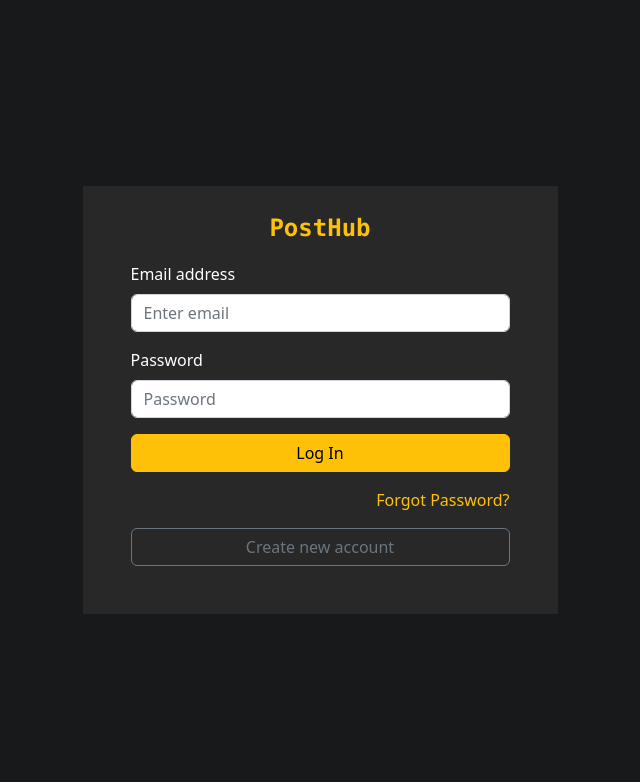
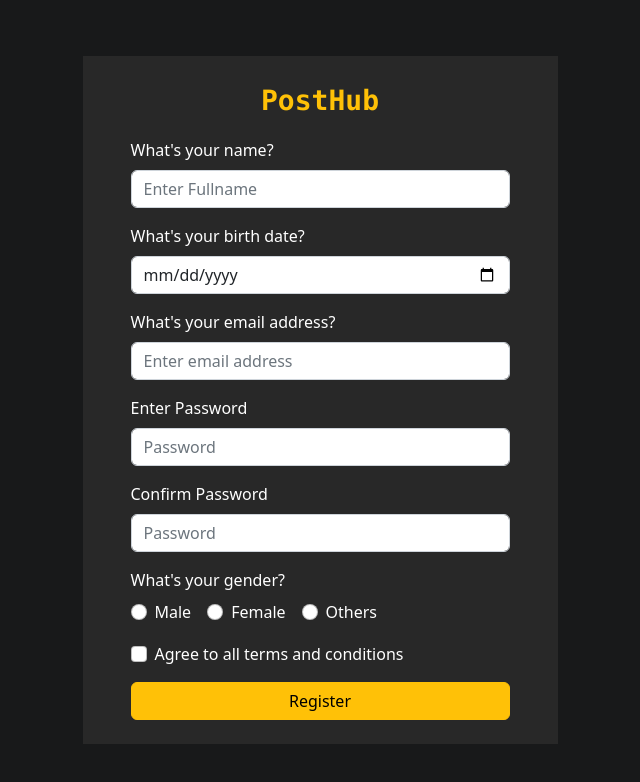
Before and after one commit to bmqube/PostHub, a React (Create React App) app in the folder client/: page /register in a window 1280 px wide. Shown: the top 782 px of the page, without its empty margins (320-960 px from the left). Built offline with nearby package versions, Linux system fonts and the light colour scheme; no server answers.

Commit message:
Redesigned the register page

```diff
--- a/client/package.json
+++ b/client/package.json
@@ -10,6 +10,7 @@
     "react": "^18.2.0",
     "react-bootstrap": "^2.7.0",
     "react-dom": "^18.2.0",
+    "react-router-dom": "^6.8.1",
     "react-scripts": "5.0.1",
     "socket.io-client": "^4.5.4",
     "web-vitals": "^2.1.4"
--- a/client/src/App.js
+++ b/client/src/App.js
@@ -2,7 +2,7 @@ import logo from './logo.svg';
 import './App.css';
 import { io } from "socket.io-client";
 
-const socket = io("http://localhost:8000");
+// const socket = io("http://localhost:8000");
 
 function App() {
   return (
--- a/client/src/components/Header.jsx
+++ b/client/src/components/Header.jsx
@@ -3,7 +3,7 @@ import Navbar from "react-bootstrap/Navbar";
 
 export default function Header() {
   return (
-    <p className="mt-4 text-warning fw-bold fs-4 font-monospace text-center ">
+    <p className="mt-4 text-warning fw-bold fs-3 font-monospace text-center ">
       PostHub
     </p>
   );
--- a/client/src/index.css
+++ b/client/src/index.css
@@ -29,6 +29,10 @@ code {
     monospace;
 }
 
+/* .btn-outline-warning .text-white:hover {
+  color: black !important;
+} */
+
 /*
 #18191a
 #282828
--- a/client/src/index.js
+++ b/client/src/index.js
@@ -6,12 +6,17 @@ import reportWebVitals from './reportWebVitals';
 import Login from './screens/Login';
 import 'bootstrap/dist/css/bootstrap.min.css';
 import Register from './screens/Register';
+import { BrowserRouter, Route, Routes } from 'react-router-dom';
 
 const root = ReactDOM.createRoot(document.getElementById('root'));
 root.render(
-  <React.StrictMode>
-    <Login />
-  </React.StrictMode>
+  <BrowserRouter>
+    <Routes>
+      <Route path="/" element={<App />} />
+      <Route path="/register" element={<Register />} />
+      <Route path="/login" element={<Login />} />
+    </Routes>
+  </BrowserRouter>
 );
 
 // If you want to start measuring performance in your app, pass a function
--- a/client/src/screens/Login.jsx
+++ b/client/src/screens/Login.jsx
@@ -4,15 +4,34 @@ import Col from "react-bootstrap/Col";
 import Form from "react-bootstrap/Form";
 import Button from "react-bootstrap/Button";
 import Header from "../components/Header";
+import { useState } from "react";
+import { Alert } from "react-bootstrap";
 
 function Login() {
+  const [alertClass, setAlertClass] = useState("d-none");
+  const [alertMessage, setAlertMessage] = useState("Message");
+  const [alertVariant, setAlertVariant] = useState("danger");
+
+  const showAlert = (variant, message) => {
+    setAlertClass("d-block");
+    setAlertMessage(message);
+    setAlertVariant(variant);
+  };
   return (
     <Container>
       <Row
         className="justify-content-center align-items-center"
         style={{ minHeight: "100vh" }}
       >
-        <Col sm="5" className="level1 px-5">
+        <Alert
+          variant={alertVariant}
+          className={alertClass}
+          onClose={() => setAlertClass("d-none")}
+          dismissible
+        >
+          {alertMessage}
+        </Alert>
+        <Col xs="10" md="8" lg="6" xl="5" className="level1 px-5">
           <Header />
           <Form className="mt-3">
             <Form.Group className="mb-3" controlId="formBasicEmail">
@@ -42,11 +61,8 @@ function Login() {
             <p>or</p>
           </div> */}
           <div className="d-grid gap-2 mb-5">
-            <Button variant="outline-secondary" type="submit">
-              <a
-                className="text-decoration-none text-secondary"
-                href="/register"
-              >
+            <Button variant="outline-warning" type="submit">
+              <a className="text-decoration-none text-white" href="/register">
                 Create new account
               </a>
             </Button>
--- a/client/src/screens/Register.jsx
+++ b/client/src/screens/Register.jsx
@@ -1,3 +1,5 @@
+import { useState } from "react";
+import { Alert } from "react-bootstrap";
 import Button from "react-bootstrap/Button";
 import Col from "react-bootstrap/esm/Col";
 import Container from "react-bootstrap/esm/Container";
@@ -6,45 +8,179 @@ import Form from "react-bootstrap/Form";
 import Header from "../components/Header";
 
 function Register() {
+  const [fullname, setFullname] = useState("");
+  const [emailAddress, setEmailAddress] = useState("");
+  const [password, setPassword] = useState("");
+  const [password2, setPassword2] = useState("");
+  const [birthdate, setBirthdate] = useState("");
+  const [gender, setGender] = useState("");
+  const [checked, setChecked] = useState(false);
+  const [alertClass, setAlertClass] = useState("d-none");
+  const [alertMessage, setAlertMessage] = useState("Message");
+  const [alertVariant, setAlertVariant] = useState("danger");
+
+  const showAlert = (variant, message) => {
+    setAlertClass("d-block");
+    setAlertMessage(message);
+    setAlertVariant(variant);
+  };
+
+  const register = (e) => {
+    e.preventDefault();
+
+    if (
+      !fullname ||
+      !emailAddress ||
+      !password ||
+      !password2 ||
+      !birthdate ||
+      !birthdate ||
+      !gender
+    ) {
+      showAlert("danger", "Please fill up all fields");
+    }
+
+    if (!checked) {
+      showAlert("danger", "You have to accept the terms and conditions");
+    }
+
+    if (password !== password2) {
+      showAlert("danger", "Passwords didn't match");
+    }
+
+    const data = {
+      fullname: fullname,
+      email: emailAddress,
+      password: password,
+      birthdate: birthdate,
+      gender: gender,
+    };
+    console.log(data);
+  };
+
+  //onClose={() => setShow(false)} dismissible
+
   return (
     <Container>
-      <Row className="justify-content-center">
-        <Col sm="4">
+      <Row
+        className="justify-content-center align-items-center"
+        style={{ minHeight: "100vh" }}
+      >
+        <Alert
+          variant={alertVariant}
+          className={alertClass}
+          onClose={() => setAlertClass("d-none")}
+          dismissible
+        >
+          {alertMessage}
+        </Alert>
+
+        <Col xs="10" md="8" lg="6" xl="5" className="level1 px-5">
           <Header />
-          <Form>
+          <Form
+            onChange={() => {
+              setAlertClass("d-none");
+            }}
+          >
             <Form.Group className="mb-3" controlId="formBasicFullname">
-              <Form.Label>What's your name?</Form.Label>
-              <Form.Control type="text" placeholder="Enter Fullname" />
+              <Form.Label className="text-white">What's your name?</Form.Label>
+              <Form.Control
+                type="text"
+                onChange={(e) => {
+                  setFullname(e.target.value);
+                }}
+                placeholder="Enter Fullname"
+              />
             </Form.Group>
-            <div key={`inline-radio`} className="mb-3">
-              {["Male", "Female", "Others"].map((gender) => {
-                <Form.Check
-                  inline
-                  label=":D"
-                  name="group1"
-                  type="radio"
-                  id={`inline-radio-`}
-                />;
-              })}
-            </div>
+
+            <div key={`inline-radio`} className="mb-3"></div>
+
+            <Form.Group className="mb-3" controlId="validationFormik02">
+              <Form.Label className="text-white">
+                What's your birth date?
+              </Form.Label>
+              <Form.Control
+                type="date"
+                name="availableDateTime"
+                onChange={(e) => {
+                  setBirthdate(e.target.value);
+                }}
+              />
+            </Form.Group>
 
             <Form.Group className="mb-3" controlId="formBasicEmail">
-              <Form.Label>Email address</Form.Label>
-              <Form.Control type="email" placeholder="Enter email" />
+              <Form.Label className="text-white">
+                What's your email address?
+              </Form.Label>
+              <Form.Control
+                type="email"
+                onChange={(e) => {
+                  setEmailAddress(e.target.value);
+                }}
+                placeholder="Enter email address"
+              />
             </Form.Group>
+
             <Form.Group className="mb-3" controlId="formBasicPassword">
-              <Form.Label>Password</Form.Label>
-              <Form.Control type="password" placeholder="Password" />
+              <Form.Label className="text-white">Enter Password</Form.Label>
+              <Form.Control
+                type="password"
+                onChange={(e) => {
+                  setPassword(e.target.value);
+                }}
+                placeholder="Password"
+              />
             </Form.Group>
+
+            <Form.Group className="mb-3" controlId="formBasicPassword2">
+              <Form.Label className="text-white">Confirm Password</Form.Label>
+              <Form.Control
+                type="password"
+                onChange={(e) => {
+                  setPassword2(e.target.value);
+                }}
+                placeholder="Password"
+              />
+            </Form.Group>
+
+            <Form.Group className="mb-3" controlId="formBasicGender">
+              <Form.Label className="text-white">
+                What's your gender?
+              </Form.Label>
+              <br />
+              {["Male", "Female", "Others"].map((gender) => {
+                return (
+                  <Form.Check
+                    className="text-white"
+                    inline
+                    label={gender}
+                    value={gender.toLocaleLowerCase()}
+                    onChange={(e) => {
+                      setGender(e.target.defaultValue);
+                    }}
+                    name="group1"
+                    type="radio"
+                    id={`inline-radio-${gender}`}
+                  />
+                );
+              })}
+            </Form.Group>
+
             <Form.Group className="mb-3" controlId="formBasicCheckbox">
               <Form.Check
                 type="checkbox"
+                className="text-white"
+                onChange={(e) => {
+                  setChecked(e.target.checked);
+                }}
                 label="Agree to all terms and conditions"
               />
             </Form.Group>
-            <Button variant="primary" type="submit">
-              Submit
-            </Button>
+            <div className="d-grid mb-4">
+              <Button variant="warning" onClick={register} type="submit">
+                Register
+              </Button>
+            </div>
           </Form>
         </Col>
       </Row>
```
Also changed, not shown: 1 other file (tests, documents, lock files or other folders).
